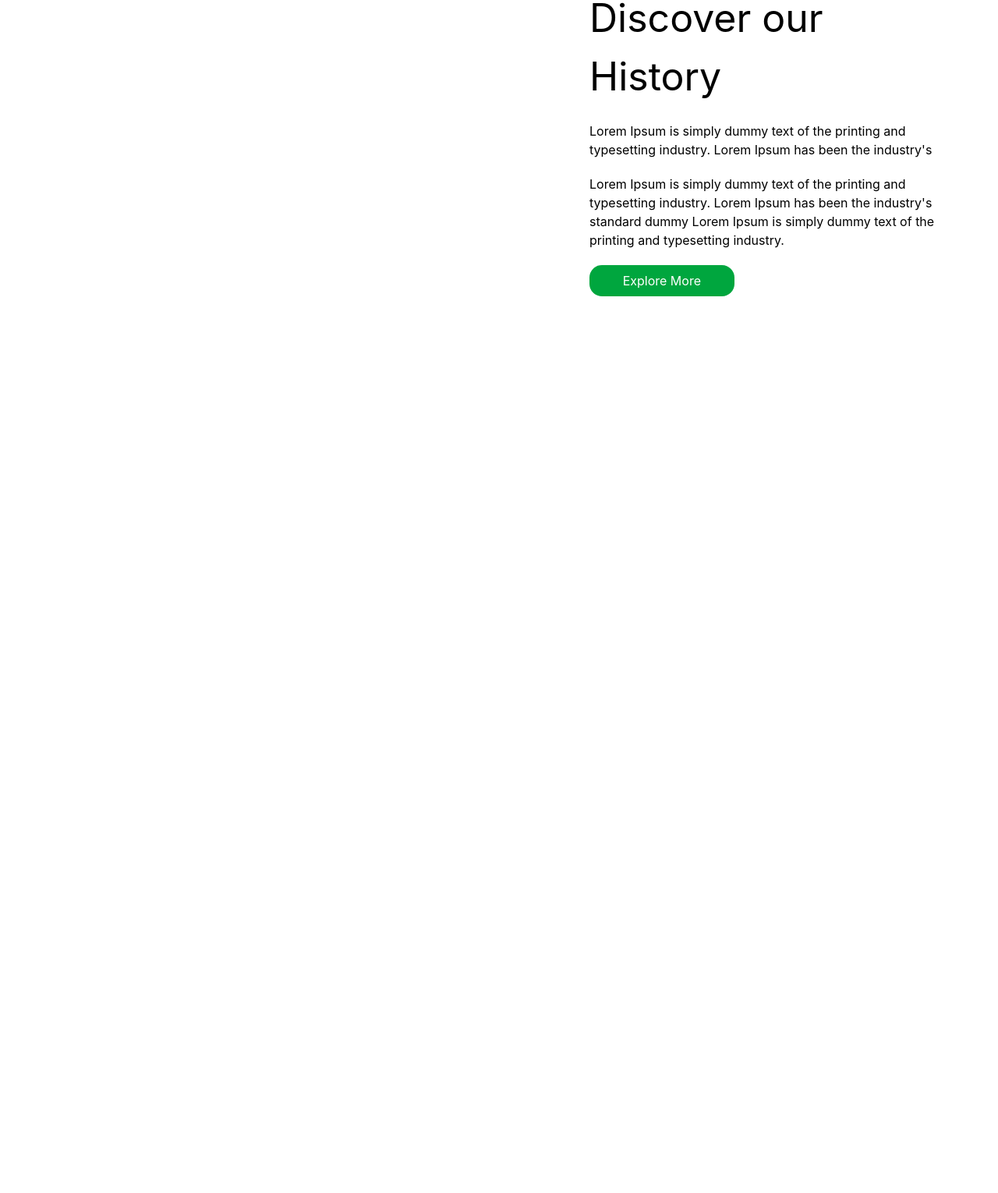
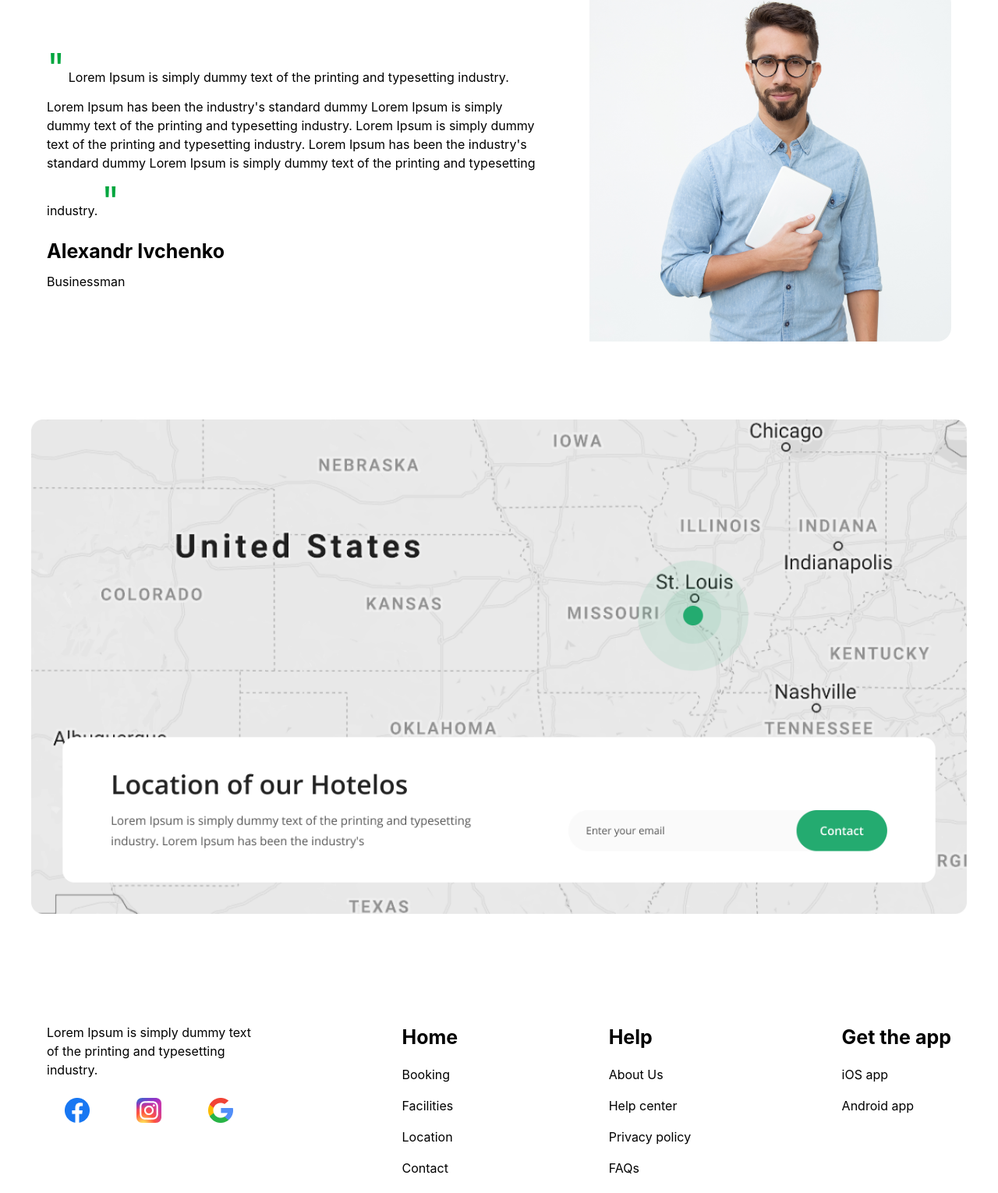
Before and after one commit to simle-pro/tailwind-d-13, a website: page src/page1.html in a window 1280 px wide. Shown: the part 2380-3910 px from the top of the page at 78% size. Before the commit the page ends 2780 px from the top, so only its background shows below. Drawn offline with nearby package versions, Linux system fonts and the light colour scheme; files that its build step writes are made by us from their sources.

Commit message:
page1-end

```diff
--- a/src/page1.html
+++ b/src/page1.html
@@ -148,19 +148,55 @@
 
     <section class="p-5 flex max-w-300 m-auto items-center justify-between relative flex-col lg:flex-row mt-30 gap-3">
 
-                <div class="w-[99%] lg:w-[55%] flex flex-wrap gap-2">
-                   <p>
+                <div class="w-[99%] lg:w-[55%] flex flex-col gap-2">
+                   <p> <span class="text-green-600 text-[50px]">"</span>
+                    Lorem Ipsum is simply dummy text of the printing and typesetting industry. Lorem Ipsum has been the industry's
+                    standard dummy Lorem Ipsum is simply dummy text of the printing and typesetting industry. Lorem Ipsum is simply
+                    dummy text of the printing and typesetting industry. Lorem Ipsum has been the industry's standard dummy Lorem Ipsum
+                    is simply dummy text of the printing and typesetting industry.
+                    <span class="text-green-600 text-[50px]">"</span> </p>
 
-                   </p>
+                    <h1 class="text-[25px] font-bold">Alexandr Ivchenko</h1>
+                    <p>Businessman</p>
                 </div>
 
         <div class="flex flex-col gap-5 w-[99%] lg:w-[40%]">
-            <h1 class="text-[25px] lg:text-[50px]">Discover our History</h1>
-            <p>Lorem Ipsum is simply dummy text of the printing and typesetting industry. Lorem Ipsum has been the industry's </p>
-            <p>Lorem Ipsum is simply dummy text of the printing and typesetting industry. Lorem Ipsum has been the industry's standard
-                dummy Lorem Ipsum is simply dummy text of the printing and typesetting industry.</p>
-                <button class="bg-green-600 text-white rounded-2xl p-2 w-[99%] lg:w-[40%]">Explore More</button>
+            <img src="./images/sec5.png" alt="">
         </div>
+    </section>
+
+    <div class="w-[99%] max-w-300 m-auto mt-20">
+        <img src="./images/map.png" alt="">
+    </div>
+
+    <section class="p-5 flex max-w-300 m-auto  justify-between flex-col lg:flex-row mt-30 gap-3">
+        <div class="flex flex-col gap-6 items-center">
+            <p>Lorem Ipsum is simply dummy text <br> of the printing and typesetting <br> industry.</p>
+            <img src="./images/sm.png" alt="">
+        </div>
+
+        <div class="flex flex-col gap-4">
+            <h1 class="font-bold text-[25px]">Home</h1>
+            <p>Booking</p>
+            <p>Facilities</p>
+            <p>Location</p>
+            <p>Contact</p>
+        </div>
+
+        <div class="flex flex-col gap-4">
+            <h1 class="font-bold text-[25px]">Help</h1>
+            <p>About Us</p>
+            <p>Help center</p>
+            <p>Privacy policy</p>
+            <p>FAQs</p>
+        </div>
+
+        <div class="flex flex-col gap-4">
+            <h1 class="font-bold text-[25px]">Get the app</h1>
+            <p>iOS app</p>
+            <p>Android app</p>
+        </div>
+
     </section>
 
 </body>
```
Also changed, not shown: src/images/map.png (added), src/images/sec5.png (renamed from src/images/sec4/2.png), src/images/sm.png (added).
